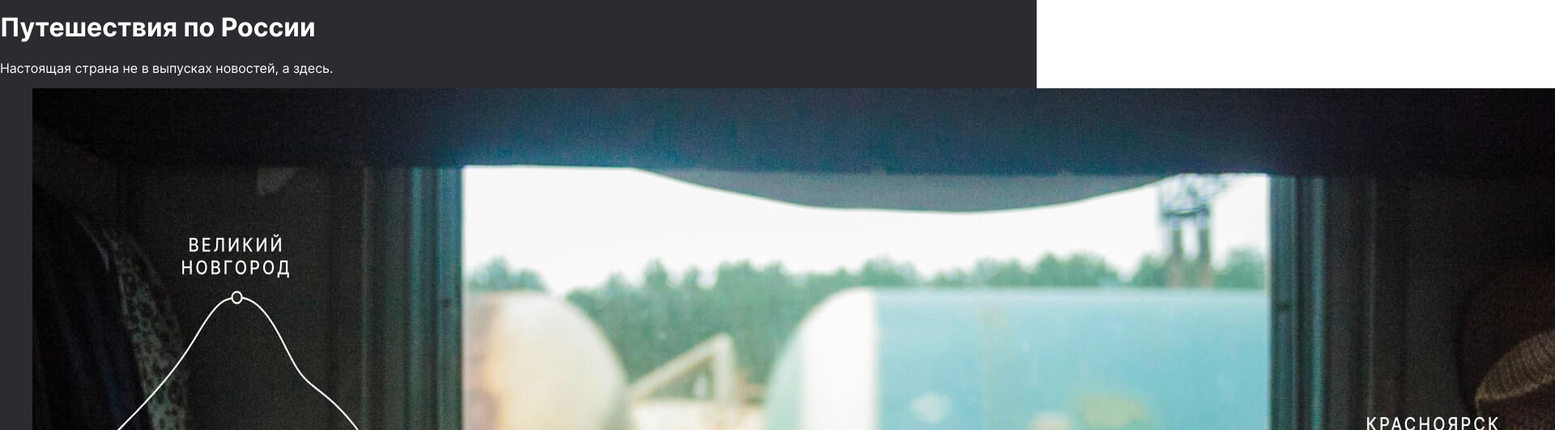
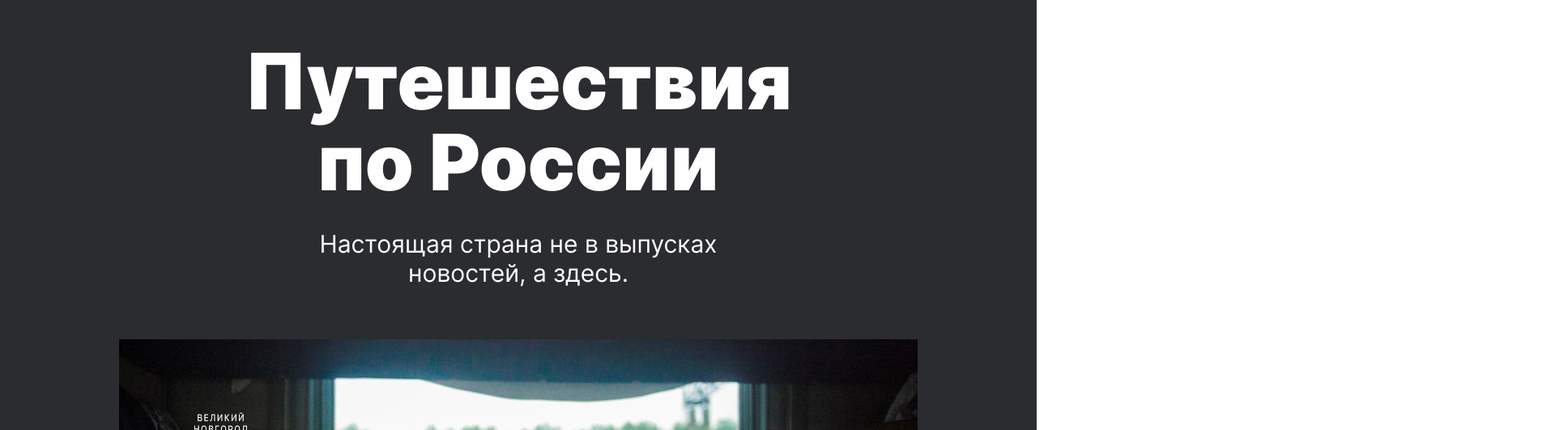
Before and after one commit to noi5enu1sanc3/russian-travel, a plain HTML site: page index.html in a window 1280 px wide. Shown: the part 85-616 px from the top of the page at 81% size, 1920 px wide, since content can reach past the window. Drawn offline with Linux system fonts and the light colour scheme.

Commit message:
add lead section

```diff
--- a/blocks/content/content.css
+++ b/blocks/content/content.css
@@ -0,0 +1,7 @@
+.content {
+  max-width: 1280px;
+  margin: 0 auto;
+  display: flex;
+  flex-direction: column;
+  align-items: center;
+}
--- a/blocks/header/__lang-switcher-link/header__lang-switcher-link.css
+++ b/blocks/header/__lang-switcher-link/header__lang-switcher-link.css
@@ -2,4 +2,5 @@
   font-size: 24px;
   line-height: 1.17;
   font-weight: normal;
+  text-transform: uppercase;
 }
--- a/blocks/header/header.css
+++ b/blocks/header/header.css
@@ -1,5 +1,5 @@
 .header {
-  margin: 0 auto;
+  margin: 0;
   width: 93%;
   height: 52px;
   display: flex;
--- a/blocks/lead/__caption/lead__caption.css
+++ b/blocks/lead/__caption/lead__caption.css
@@ -0,0 +1,5 @@
+.lead__caption {
+  text-transform: uppercase;
+  font-size: 10px;
+  line-height: 1.4;
+}
--- /dev/null
+++ b/blocks/lead/__figure/lead__figure.css
@@ -0,0 +1,3 @@
+.lead__figure {
+  margin: 0;
+}
--- a/blocks/lead/__image/lead__image.css
+++ b/blocks/lead/__image/lead__image.css
@@ -0,0 +1,4 @@
+.lead__image {
+  margin-bottom: 8px;
+  width: 100%;
+}
--- a/blocks/lead/__subtitle/lead__subtitle.css
+++ b/blocks/lead/__subtitle/lead__subtitle.css
@@ -0,0 +1,8 @@
+.lead__subtitle {
+  margin: 0;
+  margin-bottom: 64px;
+  font-size: 30px;
+  line-height: 1.2;
+  text-align: center;
+  max-width: 65%;
+}
--- a/blocks/lead/__title/lead__title.css
+++ b/blocks/lead/__title/lead__title.css
@@ -0,0 +1,9 @@
+.lead__title {
+  margin: 0;
+  margin-bottom: 32px;
+  width: 73%;
+  font-size: 96px;
+  line-height: 1.04;
+  font-weight: 900;
+  text-align: center;
+}
--- a/blocks/lead/lead.css
+++ b/blocks/lead/lead.css
@@ -1,3 +1,9 @@
 .lead {
-  width: ;
+  padding-top: 56px;
+  width: 77%;
+  margin: 0;
+  margin-bottom: 92px;
+  display: flex;
+  flex-direction: column;
+  align-items: center;
 }
--- a/blocks/page/page.css
+++ b/blocks/page/page.css
@@ -1,6 +1,9 @@
 .page {
   max-width: 1920px;
   margin: 0 auto;
+  display: flex;
+  flex-direction: column;
+  align-items: center;
   padding-top: 28px;
   padding-bottom: 24px;
   font-family: 'Inter', Arial, Helvetica, sans-serif;
--- a/index.html
+++ b/index.html
@@ -24,22 +24,24 @@
       <nav>
         <ul class="header__lang-switcher-list">
           <li>
-            <a class="header__lang-switcher-link link header__lang-switcher-link_selected" href="#">RU</a>
+            <a class="header__lang-switcher-link link header__lang-switcher-link_selected" href="#">ru</a>
           </li>
           <li>
-            <a class="header__lang-switcher-link link" href="#">EN</a>
+            <a class="header__lang-switcher-link link" href="#">en</a>
           </li>
         </ul>
       </nav>
     </header>
+    <main class="content">
       <section class="lead">
         <h1 class="lead__title">Путешествия по России</h1>
         <p class="lead__subtitle">Настоящая страна не в выпусках новостей, а здесь.</p>
-      <figure>
+        <figure class="lead__figure">
           <img src="./images/lead-polka.jpg" alt="Женщина, лежащая на нижней полке в поезде" class="lead__image">
           <figcaption class="lead__caption">ваша полка — верхняя</figcaption>
         </figure>
       </section>
+    </main>
   </div>
 </body>
 </html>
--- a/pages/index.css
+++ b/pages/index.css
@@ -1,6 +1,7 @@
 @import url(../vendor/normalize.css);
 @import url(../fonts/InterWeb/inter.css);
 @import url(../blocks/page/page.css);
+@import url(../blocks/content/content.css);
 @import url(../blocks/link/link.css);
 @import url(../blocks/header/header.css);
 @import url(../blocks/header/__logo/header__logo.css);
@@ -10,5 +11,6 @@
 @import url(../blocks/lead/lead.css);
 @import url(../blocks/lead/__title/lead__title.css);
 @import url(../blocks/lead/__subtitle/lead__subtitle.css);
+@import url(../blocks/lead/__figure/lead__figure.css);
 @import url(../blocks/lead/__image/lead__image.css);
 @import url(../blocks/lead/__caption/lead__caption.css);
```
Lines whose indentation alone changed are shown as unchanged.
